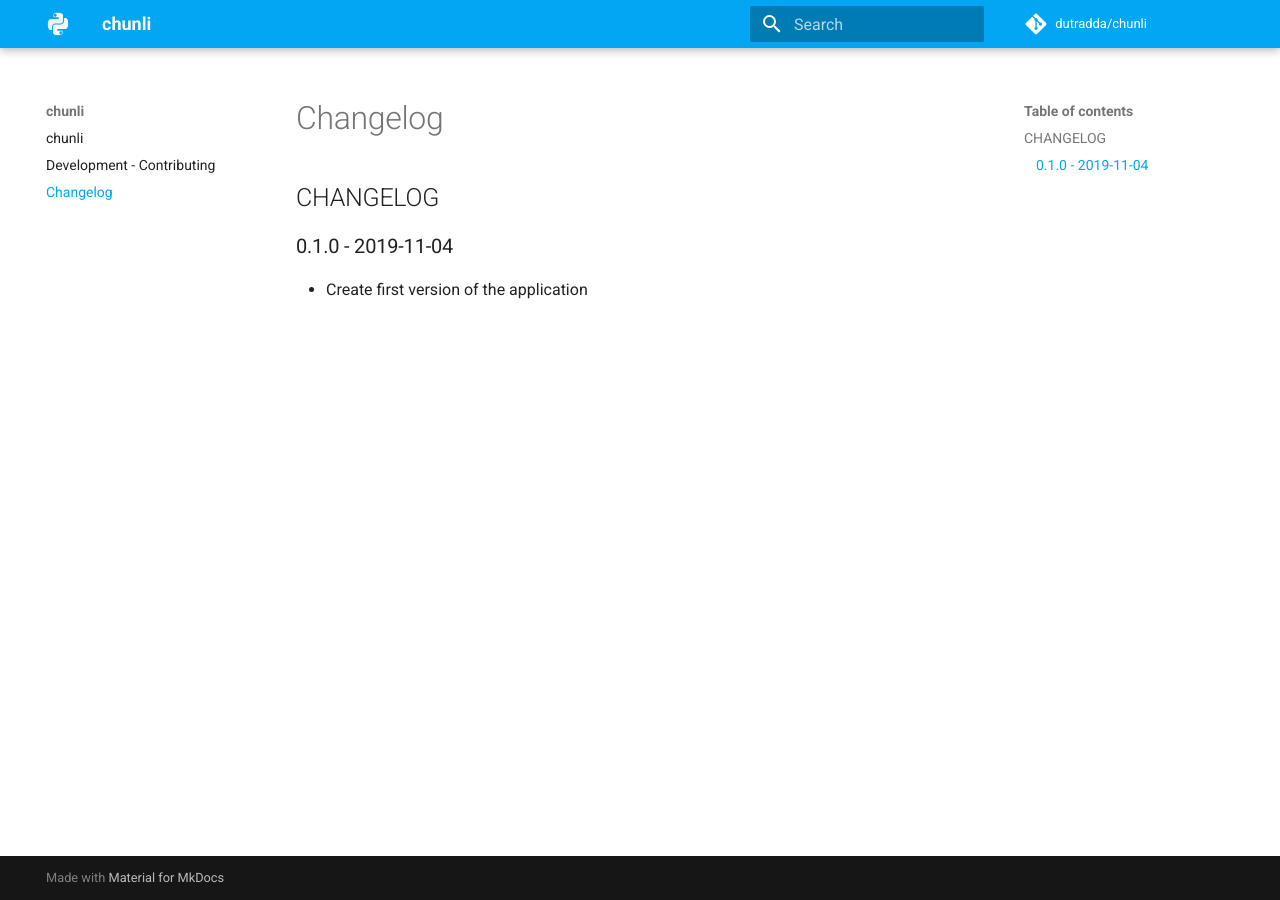
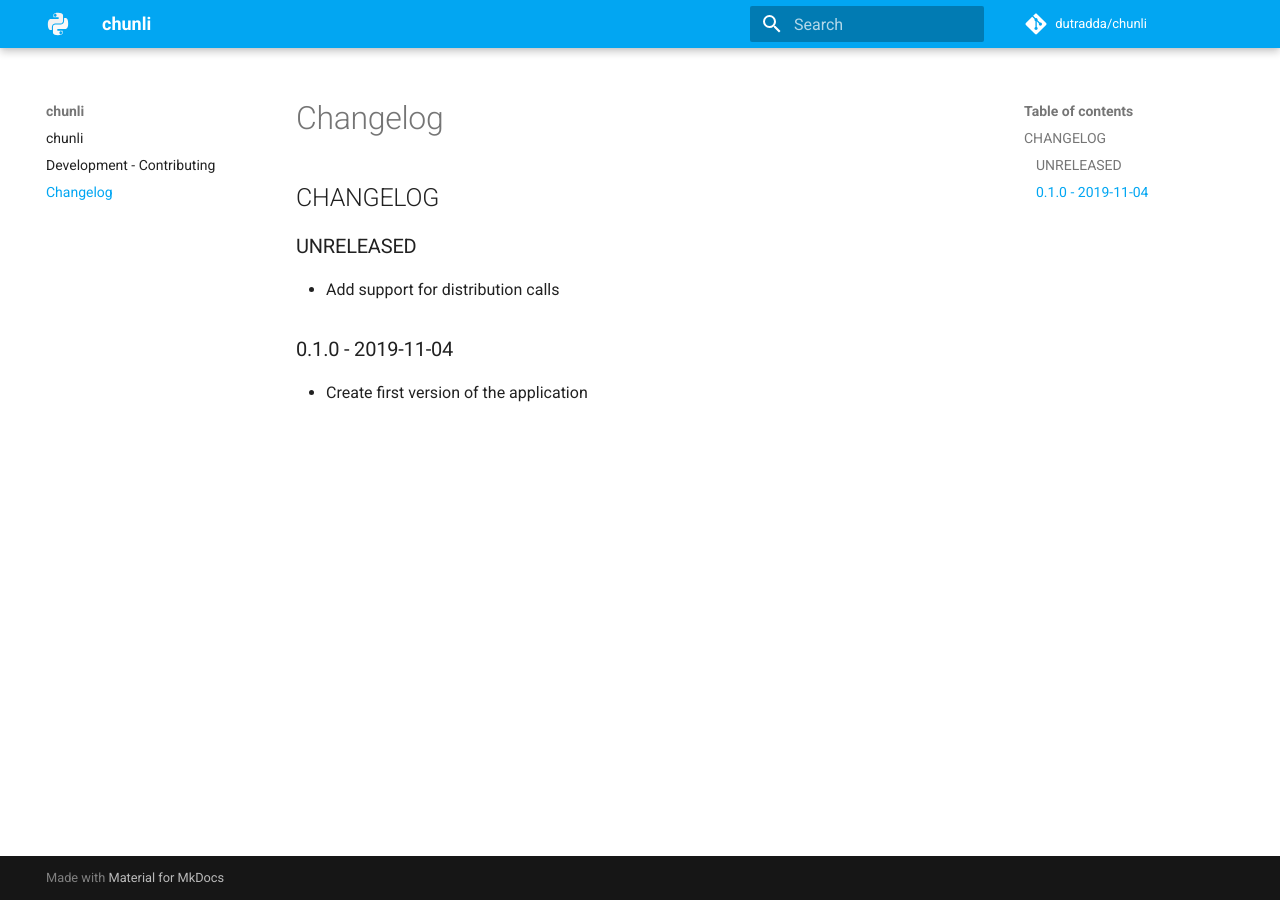
Before and after one commit to dutradda/chunli, an MkDocs documentation site: the page built from docs/changelog.md, in a window 1280 px wide. Built offline with MkDocs 1.6.1 and Material for MkDocs 9.7.7, drawn with Linux system fonts in a browser that asks for light colours; comment, search, counter and statistics services are not loaded.

Commit message:
Update changelog

```diff
--- a/docs/changelog.md
+++ b/docs/changelog.md
@@ -1,4 +1,8 @@
 ## CHANGELOG
+
+### UNRELEASED
+
+ - Add support for distribution calls
 
 ### 0.1.0 - 2019-11-04
 
```
Also changed, not shown: CHANGELOG.md (+4 -0 lines).
